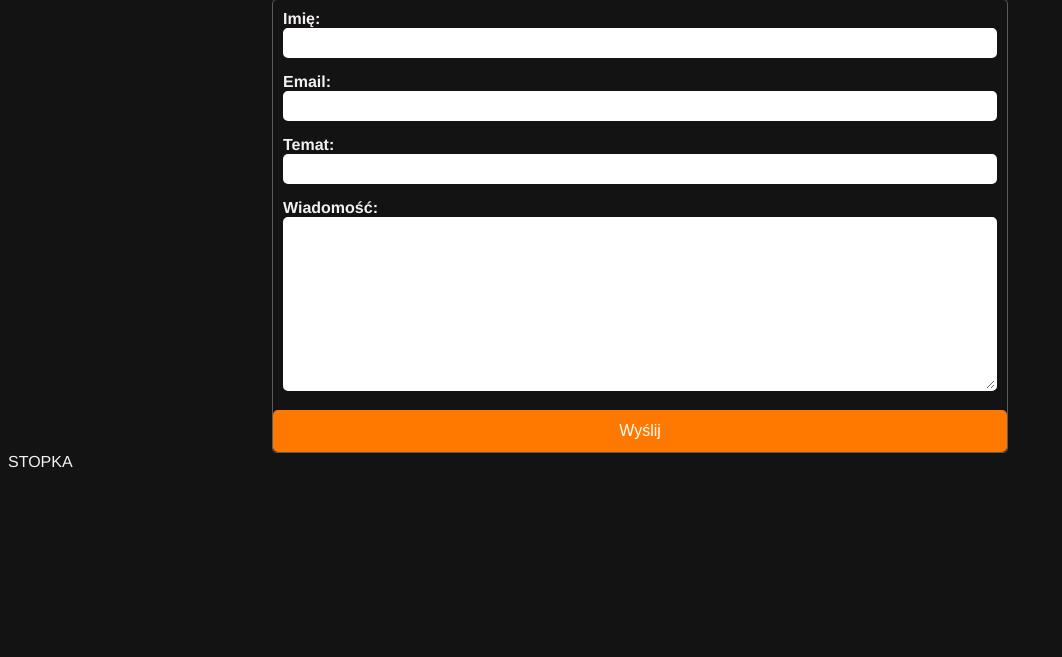
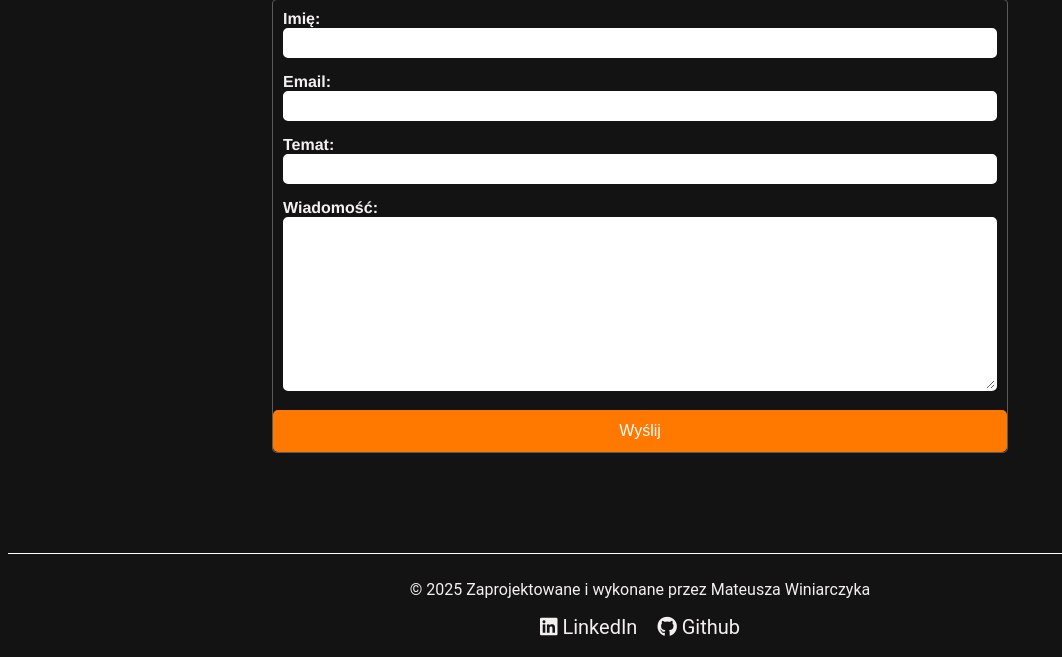
Before and after one commit to matwiniarczyk/Wizytowka_online, a Django app: page / in a window 1280 px wide. Shown: the part 721-1378 px from the top of the page, without its empty margins (0-1062 px from the left). Before the commit the page ends 1189 px from the top, so only its background shows below. Run offline with Django 5.2, Linux system fonts and the light colour scheme; data that the repository does not hold is empty.

Commit message:
Created footer, styled the rest of the page, added redirect button to temaplte

```diff
--- a/business_card/views.py
+++ b/business_card/views.py
@@ -16,9 +16,14 @@ def home_view(request):
     image_url = ola_info.image.url if ola_info and ola_info.image else None
     offers = ServiceOffer.objects.all()
 
+    context = {
+        'form': form,
+        'ola_info': ola_info,
+        'image_url': image_url,
+        'offers': offers,
+    }
 
     if request.method == "POST":
-        form = ContactMessageForm(request.POST)
         if form.is_valid():
             form.save()
 
@@ -37,23 +42,9 @@ def home_view(request):
             )
 
             email.send(fail_silently=False)
+            return redirect("success")
 
-            return redirect("success")
-        else:
-            # UŻYWAM ZNOWU RENDER ZAMIAST REDIRECT, ŻEBY NIE STRACIĆ DANYCH W FORMULARZU
-            return render(request, 'base.html', {
-                'form': form,
-                'ola_info': ola_info,
-                'image_url': image_url,
-                'offers': offers,
-            })
-
-    return render(request, 'base.html', {
-        'form': form,
-        'ola_info': ola_info,
-        'image_url': image_url,
-        'offers': offers,
-    })
+    return render(request, 'base.html', context)
 
 
 def success_view(request):
--- a/static/css/style.css
+++ b/static/css/style.css
@@ -5,7 +5,7 @@ body {
     font-family: "Helvetica Neue", Helvetica, Arial, sans-serif;
 }
 
-/* HEADER - ZDJĘCIE I TYTUŁ */
+/* ------------------------------------ ZDJĘCIE I TYTUŁ -------------------------------------- */
 
 #profilowe {
     width: 300px;
@@ -43,7 +43,7 @@ body {
     font-size: 20px;
 }
 
-/* MAIN - INFO, USŁUGI I FORMULARZ */
+/* ------------------------------------ KONTAKT -------------------------------------- */
 
 .main-container {
     padding-top: 100px;
@@ -61,7 +61,7 @@ body {
     font-size: 20px;
 }
 
-i {
+.contact-info i {
     color: #FF7900;
     font-size: 22px;
     padding-right: 15px;
@@ -130,7 +130,14 @@ ABSOLUTE USUWA DANY ELEMENT Z UKŁADU STRONY I RESZTA STRONY MOŻE WEJŚĆ NA JE
     color: white;
 }
 
-/* ------------------------------------------------------------------------------------- */
+/* ------------------------------------ FORMULARZ -------------------------------------- */
+
+.form-div {
+    display: flex;
+    flex-direction: column;
+    justify-content: center;
+    align-items: center;
+}
 
 form {
     min-width: 700px;
@@ -174,3 +181,45 @@ button {
 button:hover {
     background-color: #C85C00;
 }
+
+.form_errors {
+    background-color: #FFCDD2;
+    border: 2px solid #D32F2F;
+    border-radius: 5px;
+    text-align: center;
+    color: #B71C1C;
+    min-width: 500px;
+    margin-bottom: 5px;
+    box-shadow: 0px 0px 10px rgba(255, 0, 0, 0.5);
+    font-weight: bold;
+}
+
+/* ------------------------------------ STOPKA -------------------------------------- */
+
+.footer-container {
+    display: flex;
+    flex-direction: column;
+    justify-content: center;
+    align-items: center;
+    border-top: 1px solid white;
+    margin-top: 100px;
+    font-family: "Roboto", sans-serif;
+    font-weight: 400;
+    padding: 10px;
+}
+
+.social_icons {
+    display: flex;
+    gap: 20px;
+}
+
+.social_icons a {
+    text-decoration: none;
+    font-size: 20px;
+    color: #f5f0f0;
+}
+
+.social_icons a:hover {
+    text-decoration: none;
+    color: #3733ff;
+}
--- a/templates/base.html
+++ b/templates/base.html
@@ -64,7 +64,15 @@
         </div>
         {% endfor %}
     </div>
-        <div>
+    <div class="form-div">
+        {% for field in form %}
+            {% if field.errors and request.method == "POST" %}
+                <div class="form_errors">
+                    <p> {{ field.errors.0 }} </p>
+                </div>
+            {% endif %}
+        {% endfor %}
+
         <form method="post" novalidate>
             {% csrf_token %}
 
@@ -74,9 +82,6 @@
             <div class="form_field_labels">
                 {{ field.label }}: <br>
                 {{ field }}
-                    {% if field.errors and request.method == "POST" %}
-                        {{ field.errors.0 }}
-                    {% endif %}
             </div>
             {% endfor %}
 
@@ -84,8 +89,6 @@
         </form>
     </div>
 </main>
-    <footer class="footer-container">
-        STOPKA
-    </footer>
+{% include 'footer.html' %}
 </body>
 </html>
--- /dev/null
+++ b/templates/footer.html
@@ -0,0 +1,11 @@
+<footer class="footer-container">
+    <p> © 2025 Zaprojektowane i wykonane przez Mateusza Winiarczyka </p>
+    <div class="social_icons">
+        <a href="https://linkedin.com/in/mateusz-winiarczyk-947b24332">
+            <i class="fa-brands fa-linkedin"></i> LinkedIn
+        </a>
+        <a href="https://github.com/matwiniarczyk">
+            <i class="fa-brands fa-github"></i> Github
+        </a>
+    </div>
+</footer>
--- a/templates/success.html
+++ b/templates/success.html
@@ -11,5 +11,8 @@
     <header>
         Email został wysłany!
     </header>
+    <main>
+        <a href="{% url 'home' %}">Powrót na stronę główną</a>
+    </main>
 </body>
 </html>
```
Also changed, not shown: business_card/forms.py (line endings or trailing spaces). Lines whose indentation alone changed are shown as unchanged.
